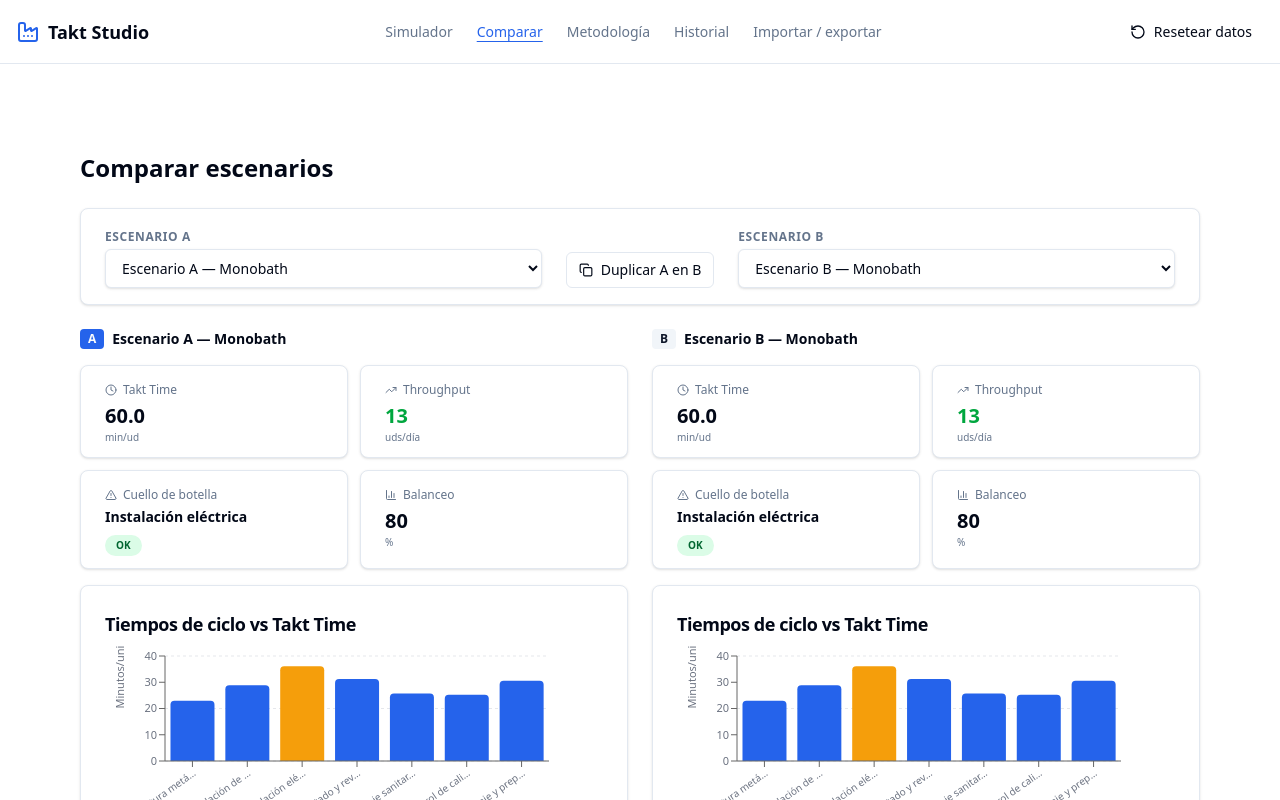
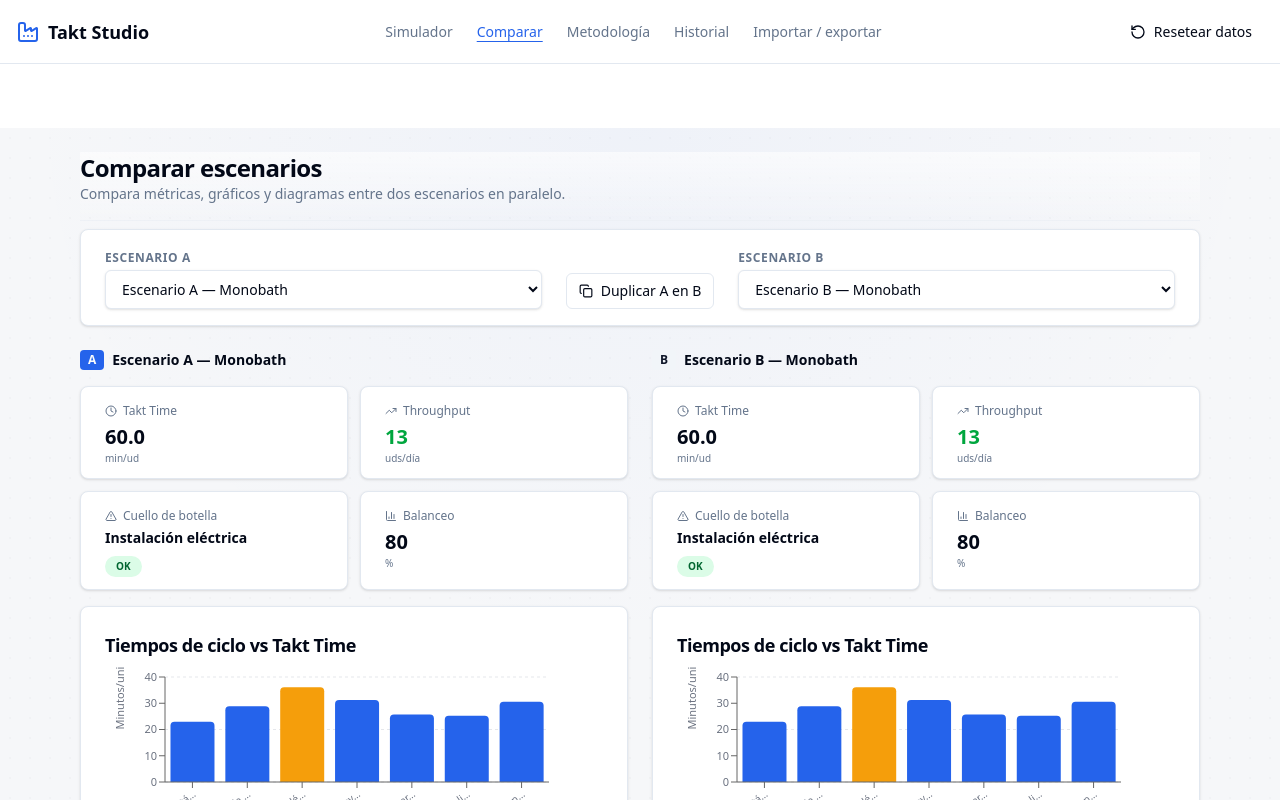
Before and after one commit to markusx5622/takt-studio, a Next.js app: page /comparar in a window 1280 px wide. Shown: the top 800 px of the page. Built offline with nearby package versions, Linux system fonts and the light colour scheme.

Commit message:
chore: unifica fondos y superficies de las 5 vistas con sistema visual coherente

```diff
--- a/app/comparar/page.tsx
+++ b/app/comparar/page.tsx
@@ -310,7 +310,13 @@ export default function CompararPage() {
 
   if (!hydrated) {
     return (
-      <div className="mx-auto max-w-6xl px-4 py-6">
+      <div className="relative min-h-[calc(100vh-4rem)] bg-surface-analytical bg-grid-pattern-light">
+        <div className="pointer-events-none absolute inset-0 bg-ambient-workspace" />
+        <div className="relative z-10 mx-auto max-w-6xl px-4 py-6">
+          <div className="page-header-rule pb-4 mb-2">
+            <h1 className="text-2xl font-bold tracking-tight">Comparar escenarios</h1>
+            <p className="text-sm text-muted-foreground">Compara dos configuraciones lado a lado.</p>
+          </div>
           <div className="h-8 w-48 animate-pulse rounded bg-muted" />
           <div className="mt-6 grid grid-cols-1 gap-6 lg:grid-cols-2">
             {[0, 1].map((i) => (
@@ -318,13 +324,19 @@ export default function CompararPage() {
             ))}
           </div>
         </div>
+      </div>
     )
   }
 
   if (scenarios.length < 2) {
     return (
-      <div className="mx-auto max-w-6xl px-4 py-6">
-        <h1 className="text-2xl font-bold">Comparar escenarios</h1>
+      <div className="relative min-h-[calc(100vh-4rem)] bg-surface-analytical bg-grid-pattern-light">
+        <div className="pointer-events-none absolute inset-0 bg-ambient-workspace" />
+        <div className="relative z-10 mx-auto max-w-6xl px-4 py-6">
+          <div className="page-header-rule pb-4 mb-2">
+            <h1 className="text-2xl font-bold tracking-tight">Comparar escenarios</h1>
+            <p className="text-sm text-muted-foreground">Compara dos configuraciones lado a lado.</p>
+          </div>
           <Card className="mt-6">
           <CardContent className="flex flex-col items-center gap-4 py-12">
             <AlertCircle className="h-10 w-10 text-muted-foreground" />
@@ -336,6 +348,7 @@ export default function CompararPage() {
             </Button>
           </CardContent>
         </Card>
+        </div>
       </div>
     )
   }
@@ -357,8 +370,15 @@ export default function CompararPage() {
   }
 
   return (
-    <div className="mx-auto max-w-6xl space-y-6 px-4 py-6">
-      <h1 className="text-2xl font-bold">Comparar escenarios</h1>
+    <div className="relative min-h-[calc(100vh-4rem)] bg-surface-analytical bg-grid-pattern-light">
+      <div className="pointer-events-none absolute inset-0 bg-ambient-workspace" />
+      <div className="relative z-10 mx-auto max-w-6xl space-y-6 px-4 py-6">
+        <div className="page-header-rule pb-4 mb-2">
+          <h1 className="text-2xl font-bold tracking-tight">Comparar escenarios</h1>
+          <p className="text-sm text-muted-foreground">
+            Compara métricas, gráficos y diagramas entre dos escenarios en paralelo.
+          </p>
+        </div>
 
         {/* Selectors */}
         <Card>
@@ -448,5 +468,6 @@ export default function CompararPage() {
         nameB={scenarioB.name}
       />
       </div>
+    </div>
   )
 }
--- a/app/globals.css
+++ b/app/globals.css
@@ -133,6 +133,29 @@
   background: radial-gradient(ellipse 70% 60% at 50% 40%, hsl(215 20% 88% / 0.55) 0%, transparent 65%);
 }
 
+/* ─── App surface system ───────────────────────────────────────────────────── */
+
+.bg-surface-app {
+  background-color: hsl(210 20% 98.5%);
+}
+
+.bg-surface-analytical {
+  background-color: hsl(210 18% 97%);
+}
+
+.bg-ambient-workspace {
+  background: radial-gradient(ellipse 70% 50% at 50% 0%, hsl(var(--primary) / 0.035) 0%, transparent 70%);
+}
+
+.bg-ambient-editorial {
+  background: radial-gradient(ellipse 60% 45% at 50% 0%, hsl(215 30% 55% / 0.04) 0%, transparent 70%);
+}
+
+.page-header-rule {
+  border-bottom: 1px solid hsl(var(--border) / 0.5);
+  background: linear-gradient(to bottom, hsl(var(--background) / 0.6), transparent);
+}
+
 /* ─── Shimmer text for premium reactive typography ─────────────────────────── */
 
 @keyframes shimmer-text {
--- a/app/historial/page.tsx
+++ b/app/historial/page.tsx
@@ -198,13 +198,18 @@ function SnapshotCard({
 
 function HistorialSkeleton() {
   return (
-    <div className="mx-auto max-w-5xl space-y-6 px-4 py-6">
+    <div className="relative min-h-[calc(100vh-4rem)] bg-surface-app">
+      <div className="pointer-events-none absolute inset-0 bg-ambient-workspace" />
+      <div className="relative z-10 mx-auto max-w-5xl space-y-6 px-4 py-6">
+        <div className="page-header-rule pb-4 mb-2">
           <div className="h-8 w-64 animate-pulse rounded bg-muted" />
+        </div>
         <div className="h-24 animate-pulse rounded-lg bg-muted" />
         <div className="grid grid-cols-1 gap-4 md:grid-cols-2 lg:grid-cols-3">
           {Array.from({ length: 3 }).map((_, i) => (
             <div key={i} className="h-64 animate-pulse rounded-xl bg-muted" />
           ))}
+        </div>
       </div>
     </div>
   )
@@ -244,9 +249,10 @@ export default function HistorialPage() {
   if (!hydrated) return <HistorialSkeleton />
 
   return (
-    <div className="mx-auto max-w-5xl space-y-6 px-4 py-6">
-      {/* Header */}
-      <div className="flex flex-col gap-1">
+    <div className="relative min-h-[calc(100vh-4rem)] bg-surface-app">
+      <div className="pointer-events-none absolute inset-0 bg-ambient-workspace" />
+      <div className="relative z-10 mx-auto max-w-5xl space-y-6 px-4 py-6">
+        <div className="page-header-rule pb-4 mb-2">
           <h1 className="text-2xl font-bold tracking-tight">Historial de escenarios</h1>
           <p className="text-sm text-muted-foreground">
             Guarda snapshots, establece referencias base y restaura versiones anteriores.
@@ -423,5 +429,6 @@ export default function HistorialPage() {
         </div>
       )}
       </div>
+    </div>
   )
 }
--- a/app/importar-exportar/page.tsx
+++ b/app/importar-exportar/page.tsx
@@ -43,13 +43,18 @@ function fmtDate(iso: string) {
 
 function ImportExportSkeleton() {
   return (
-    <div className="mx-auto max-w-5xl space-y-6 px-4 py-6">
+    <div className="relative min-h-[calc(100vh-4rem)] bg-surface-app">
+      <div className="pointer-events-none absolute inset-0 bg-ambient-workspace" />
+      <div className="relative z-10 mx-auto max-w-5xl space-y-6 px-4 py-6">
+        <div className="page-header-rule pb-4 mb-2">
           <div className="h-8 w-64 animate-pulse rounded bg-muted" />
+        </div>
         <div className="grid grid-cols-1 gap-4 md:grid-cols-2">
           <div className="h-48 animate-pulse rounded-lg bg-muted" />
           <div className="h-48 animate-pulse rounded-lg bg-muted" />
         </div>
         <div className="h-64 animate-pulse rounded-lg bg-muted" />
+      </div>
     </div>
   )
 }
@@ -194,9 +199,10 @@ export default function ImportExportPage() {
   if (!hydrated) return <ImportExportSkeleton />
 
   return (
-    <div className="mx-auto max-w-5xl space-y-6 px-4 py-6">
-      {/* Header */}
-      <div className="flex flex-col gap-1">
+    <div className="relative min-h-[calc(100vh-4rem)] bg-surface-app">
+      <div className="pointer-events-none absolute inset-0 bg-ambient-workspace" />
+      <div className="relative z-10 mx-auto max-w-5xl space-y-6 px-4 py-6">
+        <div className="page-header-rule pb-4 mb-2">
           <h1 className="text-2xl font-bold tracking-tight">Importar y exportar</h1>
           <p className="text-sm text-muted-foreground">
             Mueve y reutiliza configuraciones del modelo entre sesiones, dispositivos o compañeros de equipo.
@@ -441,5 +447,6 @@ export default function ImportExportPage() {
         </div>
       </div>
     </div>
+  </div>
 )
 }
--- a/app/metodologia/page.tsx
+++ b/app/metodologia/page.tsx
@@ -45,9 +45,10 @@ function KpiCard({
 
 export default function MetodologiaPage() {
   return (
-    <div className="flex min-h-[calc(100vh-4rem)] flex-col bg-slate-50/50">
+    <div className="relative flex min-h-[calc(100vh-4rem)] flex-col bg-surface-app">
+      <div className="pointer-events-none absolute inset-0 bg-ambient-editorial" />
       {/* ── Encabezado ───────────────────────────────────────────────────────── */}
-      <section className="px-4 pb-16 pt-16 text-center md:pt-20">
+      <section className="relative z-10 px-4 pb-12 pt-14 text-center md:pt-16">
         <div className="mx-auto max-w-3xl">
           <h1 className="text-3xl font-bold tracking-tight sm:text-4xl md:text-5xl">
             Metodología y supuestos del modelo
@@ -58,7 +59,7 @@ export default function MetodologiaPage() {
         </div>
       </section>
 
-      <div className="mx-auto w-full max-w-4xl space-y-8 px-4 pb-20">
+      <div className="relative z-10 mx-auto w-full max-w-4xl space-y-8 px-4 pb-20">
         {/* ── Introducción ────────────────────────────────────────────────────── */}
         <Card>
           <CardHeader className="flex flex-row items-center gap-2 space-y-0 pb-3">
--- a/app/simulador/page.tsx
+++ b/app/simulador/page.tsx
@@ -10,7 +10,15 @@ import SensitivityLab from "@/components/SensitivityLab"
 
 export default function SimuladorPage() {
   return (
-    <div className="mx-auto max-w-6xl space-y-6 px-4 py-6">
+    <div className="relative min-h-[calc(100vh-4rem)] bg-surface-app">
+      <div className="pointer-events-none absolute inset-0 bg-ambient-workspace" />
+      <div className="relative z-10 mx-auto max-w-6xl space-y-6 px-4 py-6">
+        <div className="page-header-rule pb-4 mb-2">
+          <h1 className="text-2xl font-bold tracking-tight">Simulador</h1>
+          <p className="text-sm text-muted-foreground">
+            Configura la línea, ajusta parámetros y observa los KPIs en tiempo real.
+          </p>
+        </div>
       {/* ── 1. Configuración del escenario ──────────────────────────────────── */}
       <ScenarioControls />
 
@@ -37,6 +45,7 @@ export default function SimuladorPage() {
 
       {/* ── 7. Análisis interpretativo ──────────────────────────────────────── */}
       <InsightsPanel />
+      </div>
     </div>
   )
 }
```
Lines whose indentation alone changed are shown as unchanged.
